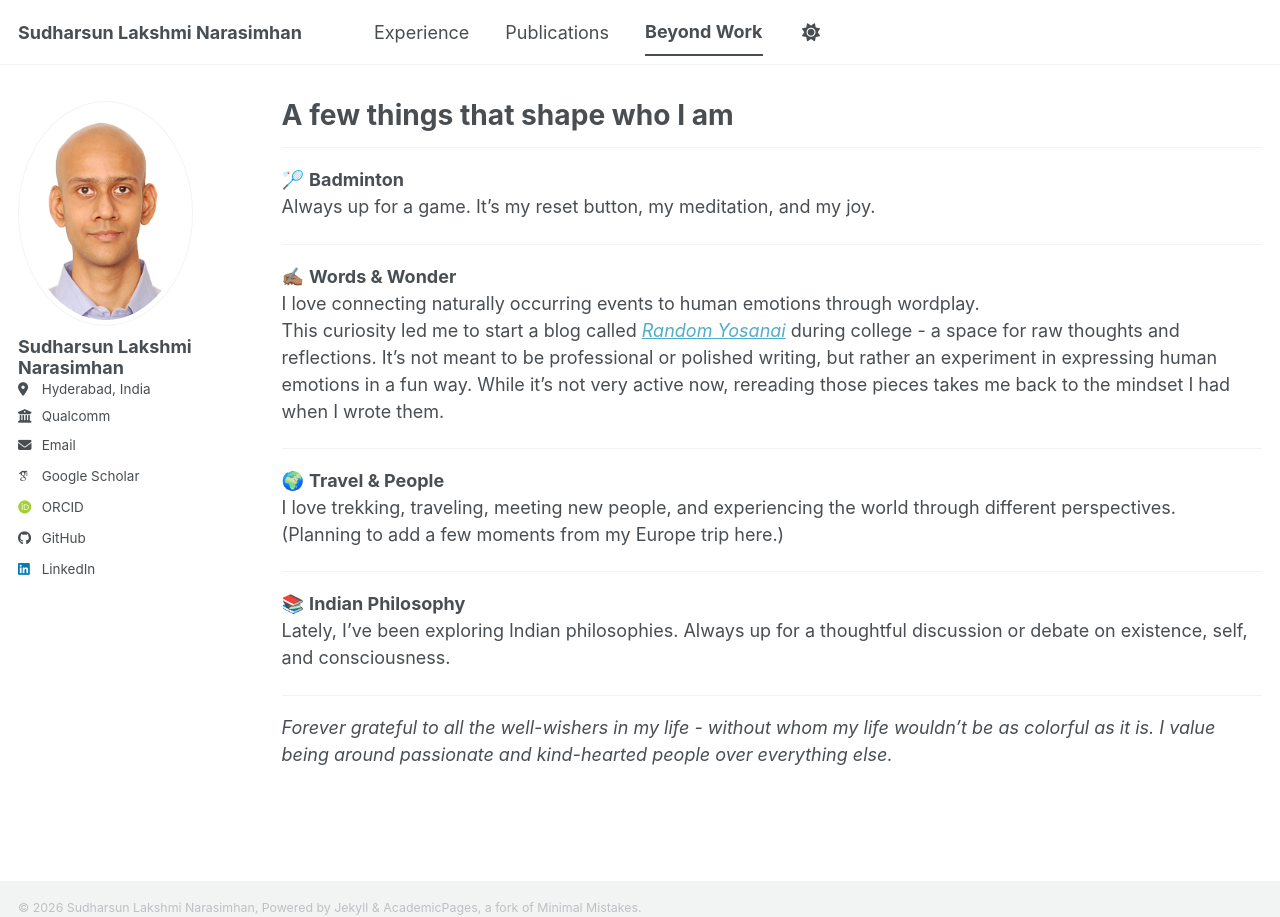
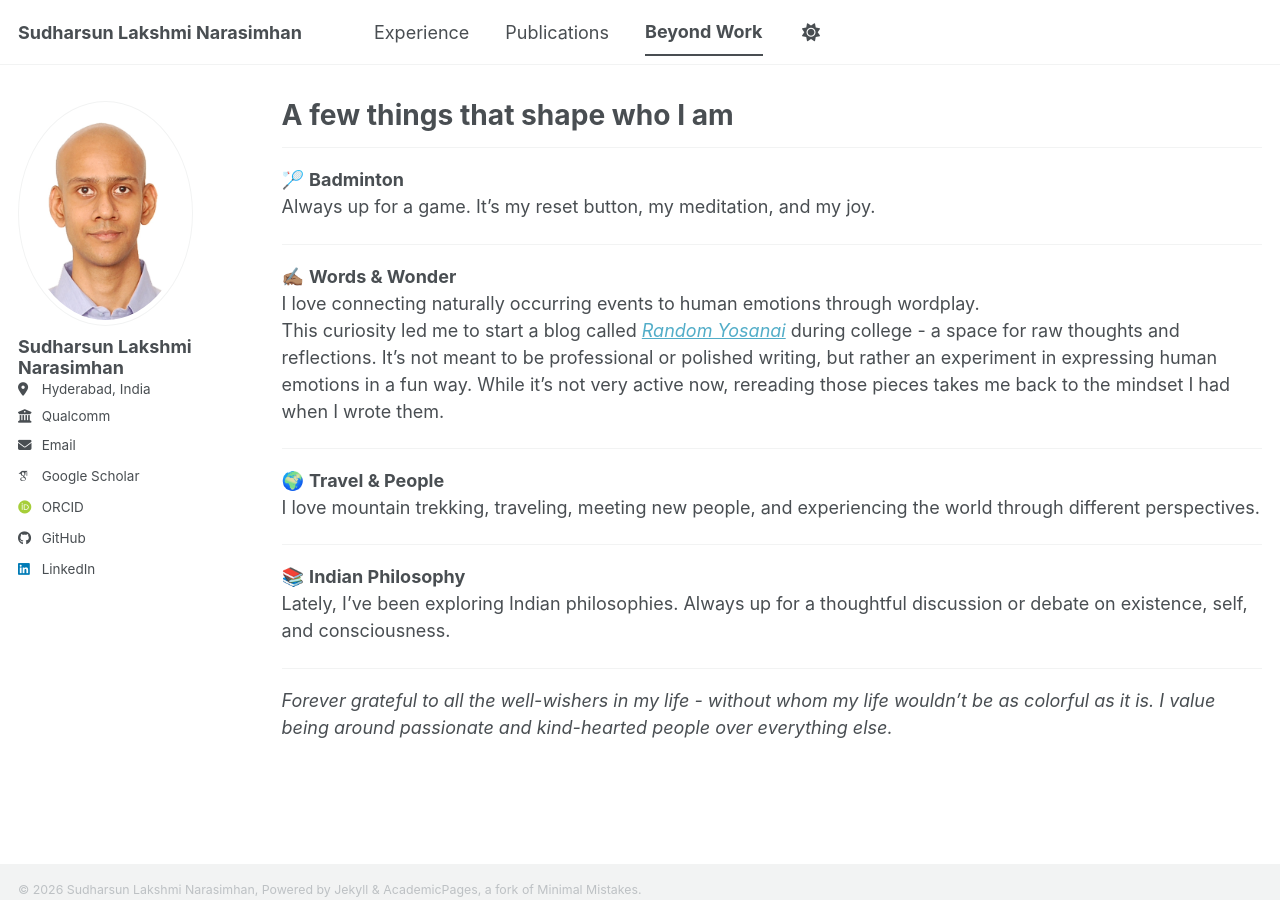
Before and after one commit to sudlaksh/sudlaksh.github.io, a Jekyll site: the page built from _pages/portfolio.html, in a window 1280 px wide. Built offline with Jekyll 4.4.1, drawn with Linux system fonts in a browser that asks for light colours; some web fonts are replaced; a script bundle is joined from its source files by our own code; library files that are not in the unit come from our copies.

Commit message:
Update travel description in portfolio.html

```diff
--- a/_pages/portfolio.html
+++ b/_pages/portfolio.html
@@ -20,8 +20,7 @@ This curiosity led me to start a blog called
 <hr>
 
 <p>🌍 <strong>Travel & People</strong><br>
-I love trekking, traveling, meeting new people, and experiencing the world through different perspectives.<br>
-(Planning to add a few moments from my Europe trip here.)</p>
+I love mountain trekking, traveling, meeting new people, and experiencing the world through different perspectives.</p>
 
 <hr>
 
```
